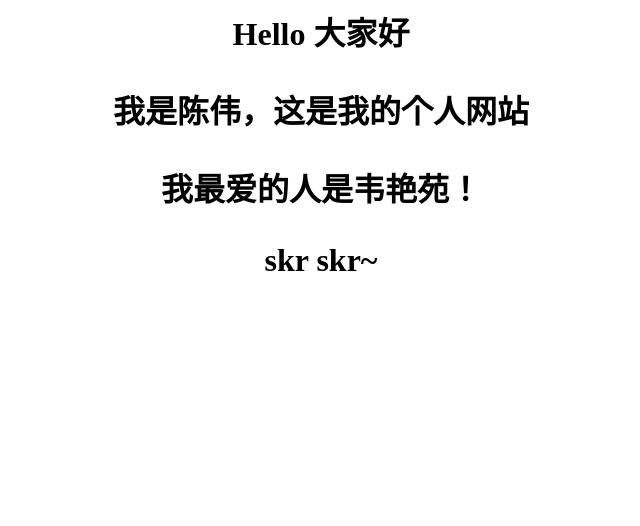
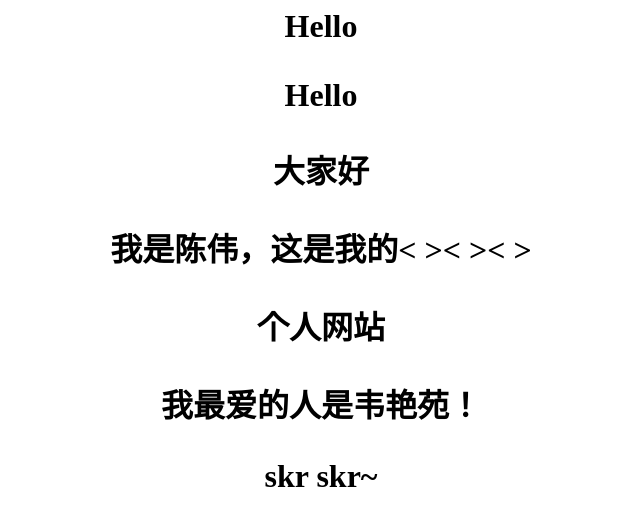
Before and after one commit to Chenweiui/chenwei.github.io, a plain HTML site: page index.html in a window 1280 px wide. Shown: the whole page, without its empty margins (319-959 px from the left). Drawn offline with Linux system fonts and the light colour scheme.

Commit message:
Update index.html

```diff
--- a/index.html
+++ b/index.html
@@ -1,7 +1,10 @@
 <html align="center">
   <h1 magin-top=20px>
-    <p>Hello 大家好</p>
-    <p>我是陈伟，这是我的个人网站</p>
+    <p>Hello</p>
+    <p>Hello</p>
+    <p>大家好</p>
+    <p>我是陈伟，这是我的<&nbsp><&nbsp><&nbsp></p>
+      <p>个人网站</p>
     <p>我最爱的人是韦艳苑！</p>
     <p>skr skr~ </p>
   </h1>
```
